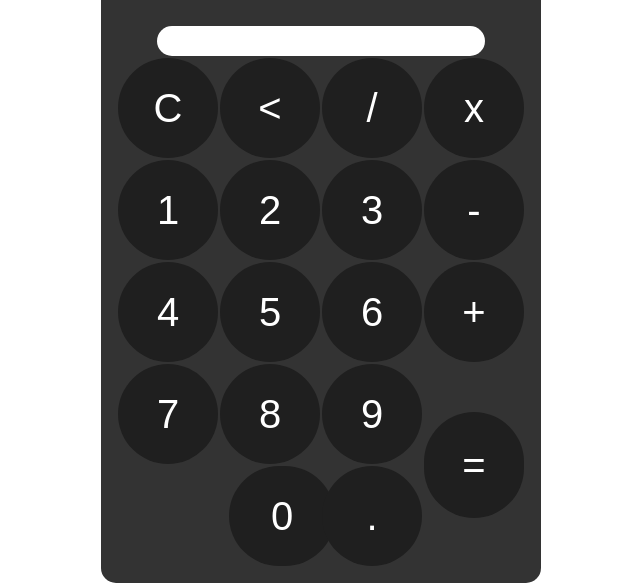
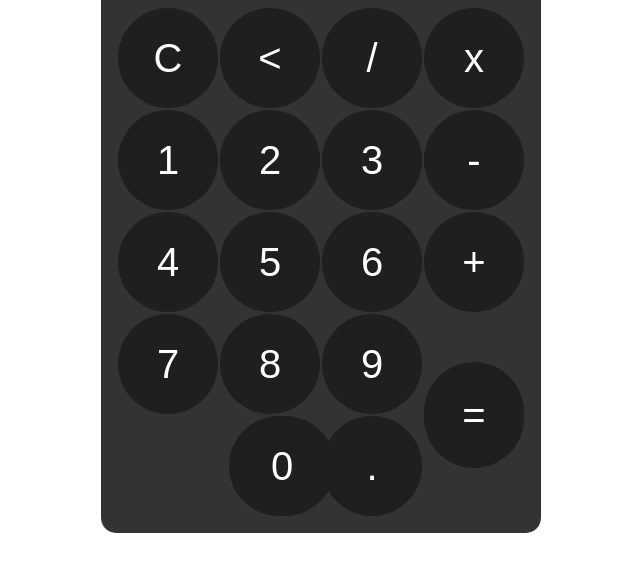
Before and after one commit to RafaelSilvacwb/Calculadora, a plain HTML site: page index.html in a window 1280 px wide. Shown: the part 238-821 px from the top of the page, without its empty margins (319-959 px from the left). After the commit the page ends 800 px from the top, so only its background shows below. Drawn offline with Linux system fonts and the light colour scheme.

Commit message:
Add files via upload

```diff
--- a/style.css
+++ b/style.css
@@ -19,7 +19,7 @@
 .calculadora{
     position: absolute;
     background-color: rgba(0, 0, 0, 0.8);
-    top: 60%;
+    top: 50%;
     left: 50%;
     transform: translate(-50%,-50%);
     border-radius: 15px;
@@ -35,7 +35,6 @@ h2{
     height: 100px;
     font-size: 40px;
     cursor: pointer;
-    margin: 0 auto;
     background-color: rgb(31, 31, 31);
     border: none;
     color: white;
@@ -47,10 +46,10 @@ h2{
 
 #resultado{
     border-radius: 50px;
-    width: 80%;
+    width: 100%;
     background-color: white;
-    height: 30px;
-    margin: 0 auto;
+    height: 60px;
+    margin: 30px auto;
     font-size: 25px;
     color: black;
     text-align: right;
```
